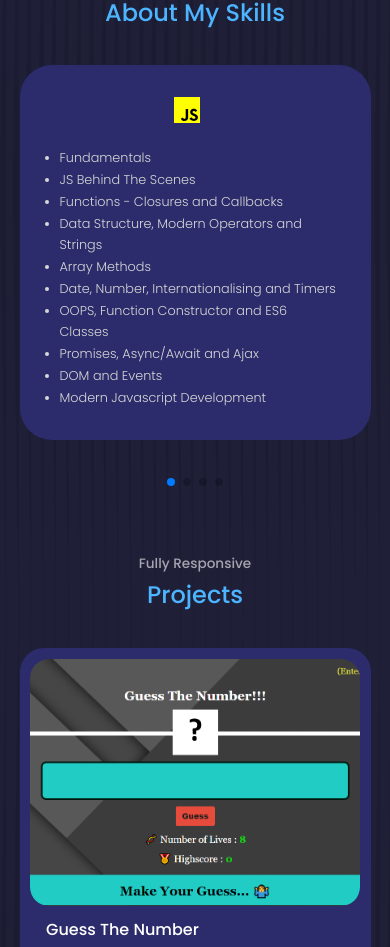
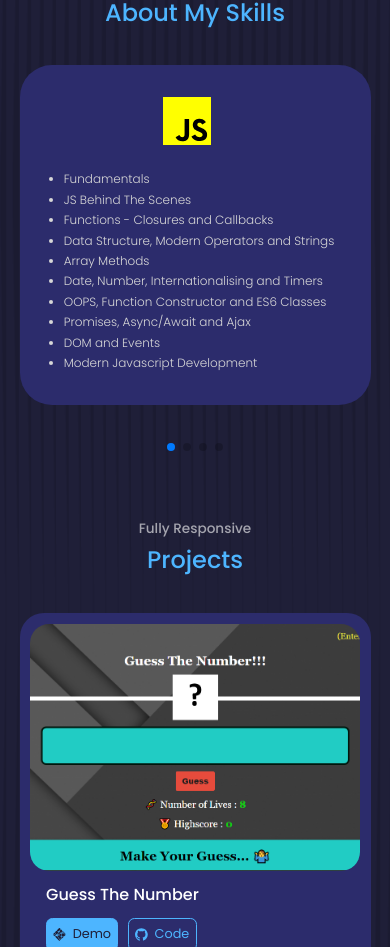
Before and after one commit to ash14ish/My-Portfolio, a React (Create React App) app: page / in a window 390 px wide. Shown: the part 2766-3713 px from the top of the page. Built offline with nearby package versions, Linux system fonts and the light colour scheme.

Commit message:
portfolio

```diff
--- a/src/components/SkillsDetails/SkillsDetails.css
+++ b/src/components/SkillsDetails/SkillsDetails.css
@@ -84,9 +84,6 @@
   .frontend__details {
     flex-direction: column;
     gap: 1.5rem;
-  }
-
-  .swiper-slide {
     height: 60vh;
   }
 
@@ -96,7 +93,7 @@
   }
 
   .frontend__details-list {
-    font-size: 0.8rem;
+    font-size: 0.75rem;
   }
 
   .frontend__details ul {
```
